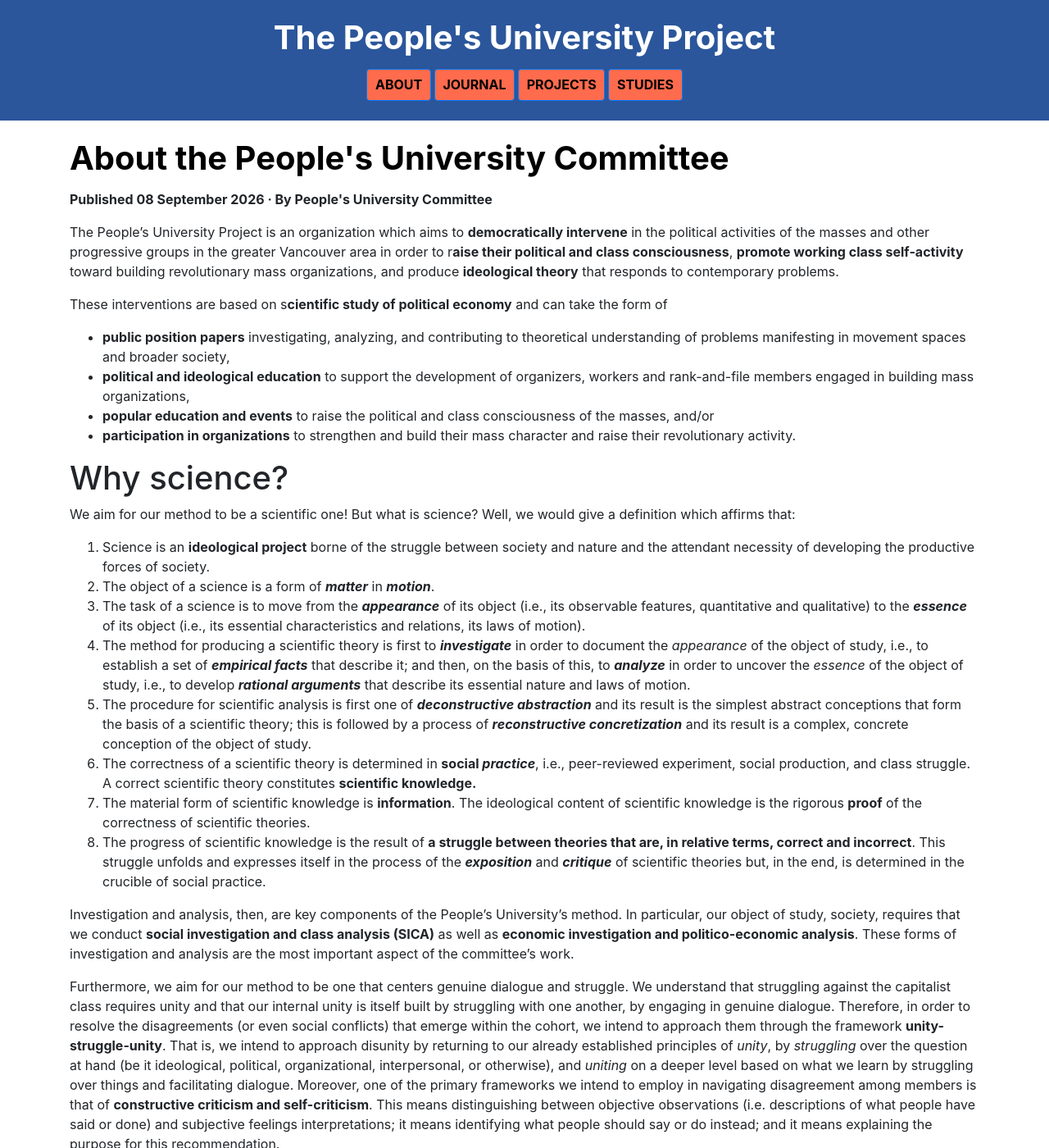
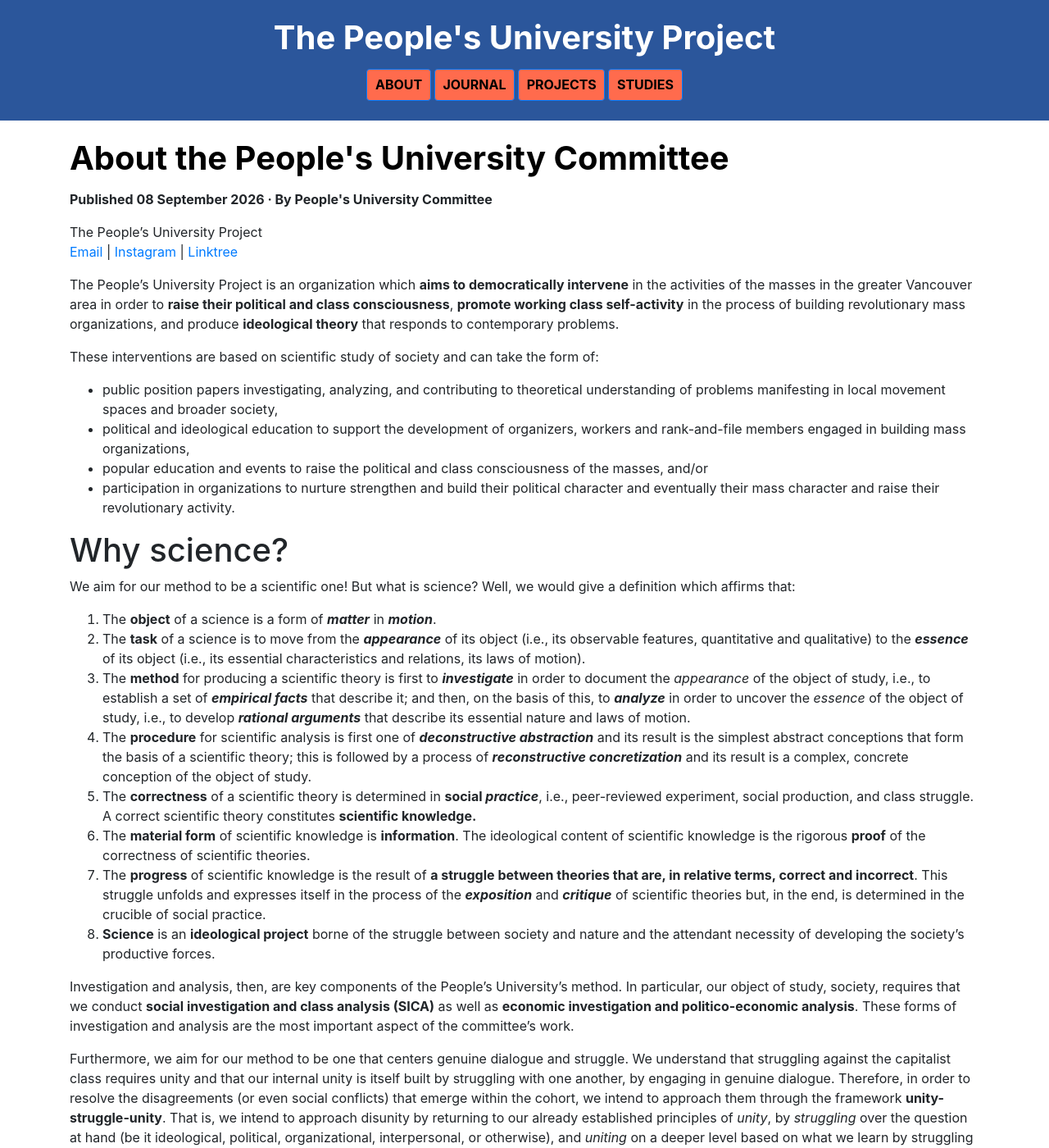
Before and after one commit to Peoples-University/website, a Jekyll site: the page built from about.md, in a window 1280 px wide and 1400 px high. Shown: the whole window at 82% size. Built offline with Jekyll 4.4.1, drawn with Linux system fonts in a browser that asks for light colours; some of the changed text lies outside the part shown.

Commit message:
Update Pages “about”

```diff
--- a/about.md
+++ b/about.md
@@ -4,39 +4,36 @@
 date: 2026-09-08T17:23:00.000-07:00
 author: People's University Committee
 ---
-The People’s University Project is an organization which aims to **democratically intervene** in the political activities of the masses and other progressive groups in the greater Vancouver area in order to r**aise their political and class consciousness**, **promote working class self-activity** toward building revolutionary mass organizations, and produce **ideological theory** that responds to contemporary problems.
+The People's University Project \
+[Email](mailto:peoplesuniversity@sfpirg.ca)    |    [Instagram](https://www.instagram.com/peoplesuniversityproject/)    |    [Linktree](https://linktr.ee/peoplesuni)
 
-These interventions are based on s**cientific study of political economy** and can take the form of
+The People’s University Project is an organization which **aims to democratically intervene** in the activities of the masses in the greater Vancouver area in order to **raise their political and class consciousness**, **promote working class self-activity** in the process of building revolutionary mass organizations, and produce **ideological theory** that responds to contemporary problems.
 
-* **public position papers** investigating, analyzing, and contributing to theoretical understanding of problems manifesting in movement spaces and broader society,
-* **political and ideological education** to support the development of organizers, workers and rank-and-file members engaged in building mass organizations,
-* **popular education and events** to raise the political and class consciousness of the masses, and/or
-* **participation in organizations** to strengthen and build their mass character and raise their revolutionary activity.
+These interventions are based on scientific study of society and can take the form of:
 
-
+* public position papers investigating, analyzing, and contributing to theoretical understanding of problems manifesting in local movement spaces and broader society,
+* political and ideological education to support the development of organizers, workers and rank-and-file members engaged in building mass organizations,
+* popular education and events to raise the political and class consciousness of the masses, and/or
+* participation in organizations to nurture strengthen and build their political character and eventually their mass character and raise their revolutionary activity.
 
 # Why science?
 
 We aim for our method to be a scientific one! But what is science? Well, we would give a definition which affirms that:
 
-1. Science is an **ideological project** borne of the struggle between society and nature and the attendant necessity of developing the productive forces of society.
-2. The object of a science is a form of ***matter*** in ***motion***.
-3. The task of a science is to move from the ***appearance*** of its object (i.e., its observable features, quantitative and qualitative) to the ***essence*** of its object (i.e., its essential characteristics and relations, its laws of motion).
-4. The method for producing a scientific theory is first to ***investigate*** in order to document the *appearance* of the object of study, i.e., to establish a set of ***empirical facts*** that describe it; and then, on the basis of this, to ***analyze*** in order to uncover the *essence* of the object of study, i.e., to develop ***rational arguments*** that describe its essential nature and laws of motion.
-5. The procedure for scientific analysis is first one of ***deconstructive abstraction*** and its result is the simplest abstract conceptions that form the basis of a scientific theory; this is followed by a process of ***reconstructive concretization*** and its result is a complex, concrete conception of the object of study.
-6. The correctness of a scientific theory is determined in **social *practice***, i.e., peer-reviewed experiment, social production, and class struggle. A correct scientific theory constitutes **scientific knowledge.**
-7. The material form of scientific knowledge is **information**. The ideological content of scientific knowledge is the rigorous **proof** of the correctness of scientific theories.
-8. The progress of scientific knowledge is the result of **a struggle between theories that are, in relative terms, correct and incorrect**. This struggle unfolds and expresses itself in the process of the ***exposition*** and ***critique*** of scientific theories but, in the end, is determined in the crucible of social practice.
-
-
+1. The **object** of a science is a form of ***matter*** in ***motion***.
+2. The **task** of a science is to move from the ***appearance*** of its object (i.e., its observable features, quantitative and qualitative) to the ***essence*** of its object (i.e., its essential characteristics and relations, its laws of motion).
+3. The **method** for producing a scientific theory is first to ***investigate*** in order to document the *appearance* of the object of study, i.e., to establish a set of ***empirical facts*** that describe it; and then, on the basis of this, to ***analyze*** in order to uncover the *essence* of the object of study, i.e., to develop ***rational arguments*** that describe its essential nature and laws of motion.
+4. The **procedure** for scientific analysis is first one of ***deconstructive abstraction*** and its result is the simplest abstract conceptions that form the basis of a scientific theory; this is followed by a process of ***reconstructive concretization*** and its result is a complex, concrete conception of the object of study.
+5. The **correctness** of a scientific theory is determined in **social *practice***, i.e., peer-reviewed experiment, social production, and class struggle. A correct scientific theory constitutes **scientific knowledge.**
+6. The **material form** of scientific knowledge is **information**. The ideological content of scientific knowledge is the rigorous **proof** of the correctness of scientific theories.
+7. The **progress** of scientific knowledge is the result of **a struggle between theories that are, in relative terms, correct and incorrect**. This struggle unfolds and expresses itself in the process of the ***exposition*** and ***critique*** of scientific theories but, in the end, is determined in the crucible of social practice.
+8. **Science** is an **ideological project** borne of the struggle between society and nature and the attendant necessity of developing the society’s productive forces.
 
 Investigation and analysis, then, are key components of the People’s University’s method. In particular, our object of study, society, requires that we conduct **social investigation and class analysis (SICA)** as well as **economic investigation and politico-economic analysis**. These forms of investigation and analysis are the most important aspect of the committee’s work.
 
-
 Furthermore, we aim for our method to be one that centers genuine dialogue and struggle. We understand that struggling against the capitalist class requires unity and that our internal unity is itself built by struggling with one another, by engaging in genuine dialogue. Therefore, in order to resolve the disagreements (or even social conflicts) that emerge within the cohort, we intend to approach them through the framework **unity-struggle-unity**. That is, we intend to approach disunity by returning to our already established principles of *unity*, by *struggling* over the question at hand (be it ideological, political, organizational, interpersonal, or otherwise), and *uniting* on a deeper level based on what we learn by struggling over things and facilitating dialogue. Moreover, one of the primary frameworks we intend to employ in navigating disagreement among members is that of **constructive criticism and self-criticism**. This means distinguishing between objective observations (i.e. descriptions of what people have said or done) and subjective feelings interpretations; it means identifying what people should say or do instead; and it means explaining the purpose for this recommendation.
 
-#
-Style of work
+# Style of work
 
 * In carrying out the work of the committee, we aim to be **principled** while also being **non-sectarian**. Humility and comradeliness are key ingredients here!
 * The durability of our work requires a division that is **equitable**, a division that is based on the ability and capacity of the committee’s membership. Our division of work also bears on our ability to build **democracy and centralism** in the organization, key features of a durable unity. For these reasons, decisions about our division of work, especially those related to its *expansion (quantitative)* and *evolution (qualitative),* should be approached with **care** for the committee’s membership as well as a long-range, **strategic awareness**.
@@ -44,22 +41,29 @@
 * Interpersonal harm is an inevitable part of being in community, and we’re committed to responding to it in ways that promote real **healing, accountability, and growth**.
 * The compass that guides our work is the interests and welfare of the broad masses of exploited and oppressed people, especially those in the city we share. **Local working-class struggles are struggles of the working class the world over.**
 
-
-
 # Membership
 
-General members of the People’s University Project(PUP) are members that are interested in the work of PuP but want to support the project at a more casual level. General members:
+General members of the People’s University Project(PUP) are members that are interested in the work of PuP and want to support the project at a more casual level. General members:
 
 1. Have a **stated interest in making a scientific analysis of society**.
 2. If a general member is interested in independently writing, publishing, or publicly studying things related to the Points of Unity of PUP, they are **expected to setup a way to collaborate with the People’s University Committee (PUC)** through:
-3. * Submitting the work to PUC for review and feedback
 
+   * Submitting the work to PUC for review and feedback
    * Collaborating with PUC in hosting events
-4. Are **interested in providing feedback** on the materials produced by PUC. Prior to publishing materials or hosting events, PUC will host meetings to get feedback on slides & papers.
-5. **Interested in attending PUP events**. Expected to attend 2-3 events of PUP per year OR one course hosted by PUP per year.
-6. * This can include the courses done by PUC, such as Organizer School, Code against the Machine & course Political Economy
-7. Can **make proposals** to PUP
-8. Can **request to attend PUP meetings**
-9. Are encouraged to join working groups focused on **position papers** where they can contribute insights, offer critical feedback, or assume responsibility for **scientific investigation** and the drafting of specific sections.
-10. Can **access materials produced by PUC if requested**.
-11. Are **encouraged to write and share reports** about their experiences in political organizations and comment on the political, organizational, and ideological character of said experiences
+3. Are **interested in providing feedback** on the materials produced by PUC. Prior to publishing materials or hosting events, PUC will host meetings to get feedback on slides & papers.
+4. **Interested in attending PUP events**. Expected to attend 2-3 events of PUP per year OR one course hosted by PUP per year.
+
+   * This can include the courses done by PUC, such as Organizer School, Code against the Machine & course Political Economy
+5. Can **make proposals** to PUP
+6. Can **request to attend PUP meetings**
+7. Are encouraged to join working groups focused on **position papers** where they can contribute insights, offer critical feedback, or assume responsibility for **scientific investigation** and the drafting of specific sections.
+8. Can **access materials produced by PUC if requested**.
+9. Are **encouraged to write and share reports** about their experiences in political organizations and comment on the political, organizational, and ideological character of said experiences
+
+
+
+# Cinema and Struggle
+
+![](/assets/images/791959732_18094777226178668_8336088819906518570_n.jpg)
+
+Cinema & Struggle is a committee of the People's University Project. It was established in Summer of 2026 to host popular movies and hold political discussions around these movies. We're now opening up our membership to anyone that wants to join. If you're someone who has a passion for cinema, and wants to facilitate political discussion around it, join us. Fill in [this form](https://docs.google.com/forms/d/e/1FAIpQLSdWYZgrZ6rFgCRDztLIE_i2kkWJufG4NuBu3Ljw5WWFt7I-Eg/viewform) to sign up.
```
Also changed, not shown: assets/images/791959732_18094777226178668_8336088819906518570_n.jpg (added).
